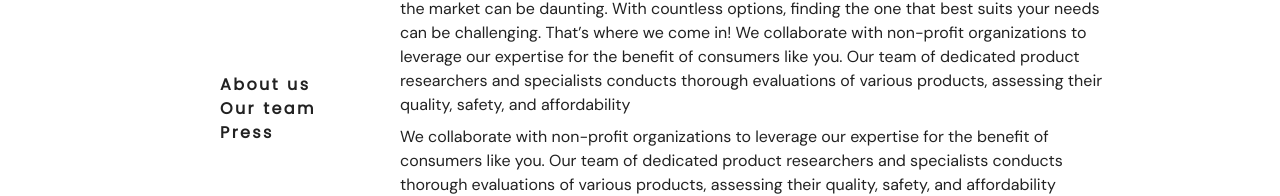
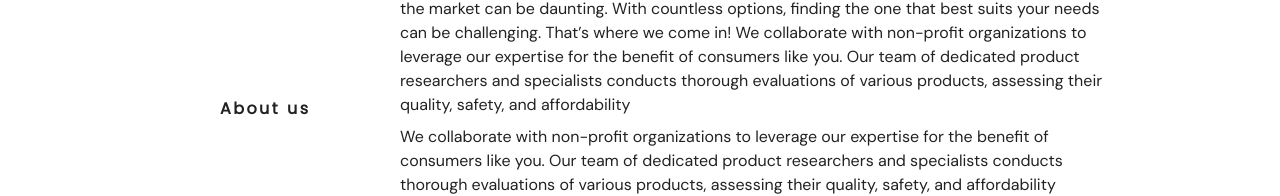
Before and after one commit to javadhaditaghi/funguss-presell, a React (Vite) app: page /reviews/about in a window 1280 px wide. Shown: the part 323-519 px from the top of the page. Built offline with nearby package versions, Linux system fonts and the light colour scheme.

Commit message:
small modification in about page

```diff
--- a/src/components/main/about.jsx
+++ b/src/components/main/about.jsx
@@ -38,7 +38,6 @@ const About = () => {
                 <title>About us</title>
                 <meta name="description" content="Learn about The Consumer Magazine, an independent non-profit organization established in 2016. We are dedicated to ensuring consumers get a fair deal through thorough product evaluations, expert reviews, and valuable insights. Discover our mission, team, and commitment to consumer advocacy." />
                 <meta name="keywords" content="The Consumer Magazine, about us, consumer advocacy, product reviews, non-profit organization, consumer rights, product evaluations, quality and safety, affordability, expert insights" />
-
             </Helmet>
 
             <Box width={"100vw"} sx={{ marginTop: "200px" }}>
@@ -49,8 +48,6 @@ const About = () => {
                         <Grid2 md={3} sx={{ display: "flex", justifyContent: "center", alignItems: "center" }}>
                             <Typography fontFamily={"Poppins"} fontWeight={600} letterSpacing={"2.4px"} width={130} sx={{ width: { xs: "auto", md: "120px" } }}>
                                 About us
-                                Our team
-                                Press
                             </Typography>
                         </Grid2>
                         <Grid2 md={9} paddingBottom={5}>
```
